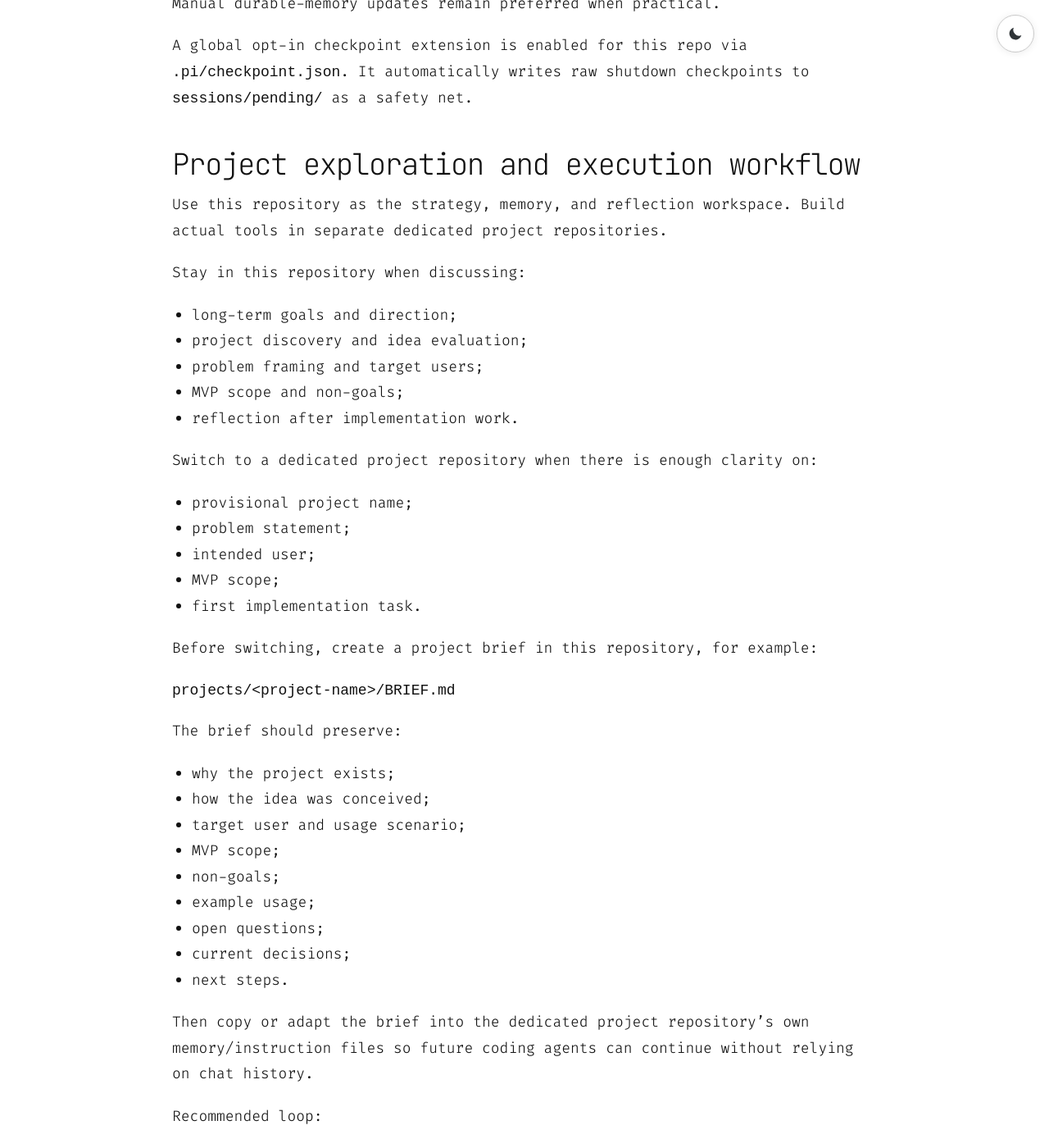
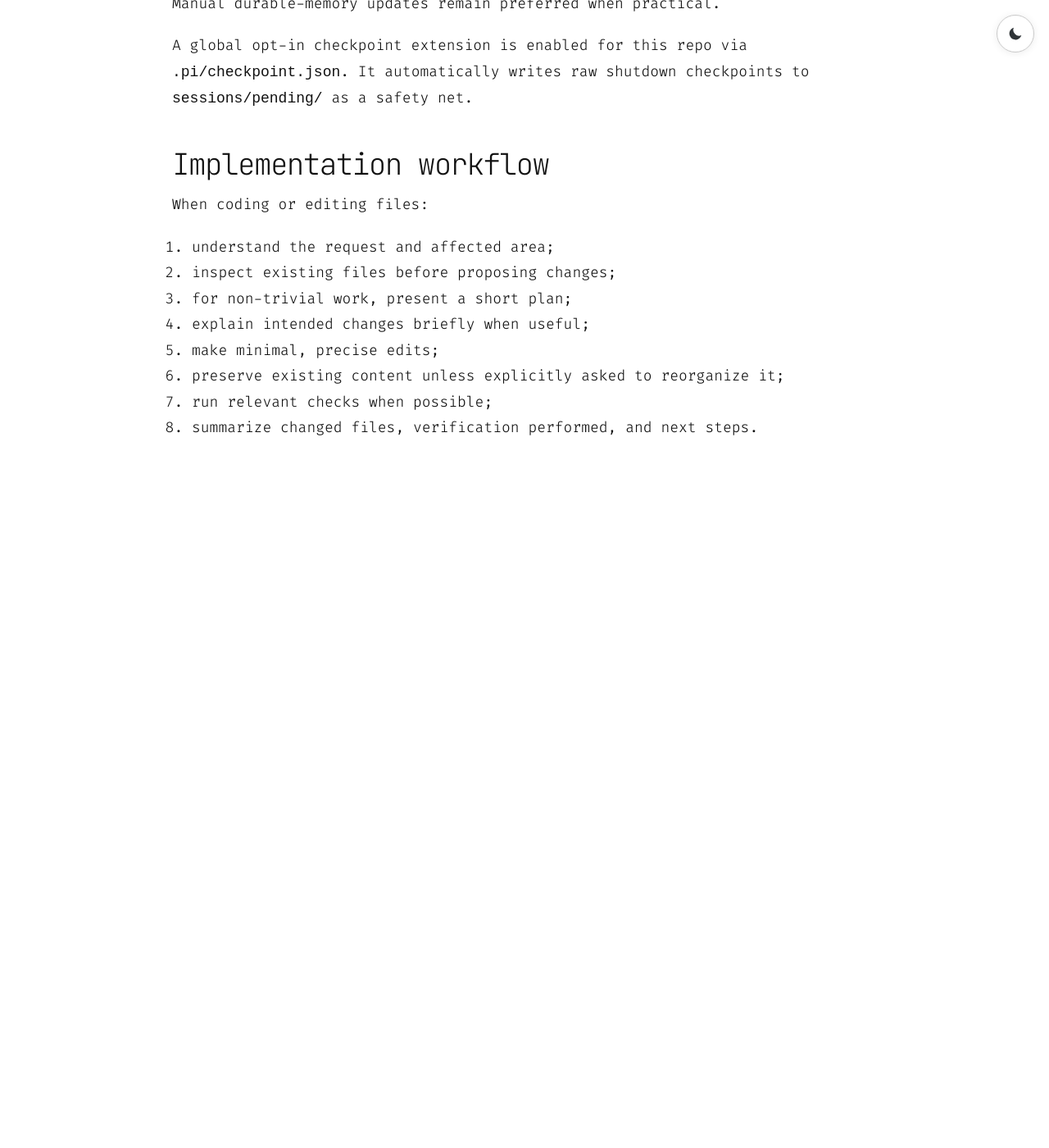
Before and after one commit to adiacov/adiacov.github.io, a Jekyll site: the page built from WORKFLOWS.md, in a window 1280 px wide and 1400 px high, scrolled down 2190 px. Shown: the whole window at 82% size. Built offline with Jekyll 4.4.1, drawn with Linux system fonts in a browser that asks for light colours; our own code applies the rules of GitHub Pages for plain Markdown files; after the commit the page ends 2820 px from its top, so only the background shows below that; some of the changed text lies outside the part shown.

Commit message:
docs: remove private control-room workflow

````diff
--- a/WORKFLOWS.md
+++ b/WORKFLOWS.md
@@ -21,7 +21,7 @@ Before continuing meaningful work:
 5. Treat memory as curated context, not unquestionable truth. Repository state, task systems, and current project files take precedence when they disagree with memory.
 6. If durable memory is stale or contradicted by repo/task reality, update memory or project docs before continuing normal work.
 7. If the task is unclear after reconciliation, ask what we are working on.
-8. Read project scope files relevant to the current task if present, such as `BRIEF.md` or `projects/<project-name>/BRIEF.md`.
+8. Read project scope files relevant to the current task if present, such as `BRIEF.md`, specs, plans, or README files.
 9. For coding or implementation work, read and follow `ENGINEERING.md` if present.
 
 ## Collaboration style
@@ -57,65 +57,6 @@ Manual durable-memory updates remain preferred when practical.
 A global opt-in checkpoint extension is enabled for this repo via `.pi/checkpoint.json`.
 It automatically writes raw shutdown checkpoints to `sessions/pending/` as a safety net.
 
-## Project exploration and execution workflow
-
-Use this repository as the strategy, memory, and reflection workspace.
-Build actual tools in separate dedicated project repositories.
-
-Stay in this repository when discussing:
-
-- long-term goals and direction;
-- project discovery and idea evaluation;
-- problem framing and target users;
-- MVP scope and non-goals;
-- reflection after implementation work.
-
-Switch to a dedicated project repository when there is enough clarity on:
-
-- provisional project name;
-- problem statement;
-- intended user;
-- MVP scope;
-- first implementation task.
-
-Before switching, create a project brief in this repository, for example:
-
-```text
-projects/<project-name>/BRIEF.md
-```
-
-The brief should preserve:
-
-- why the project exists;
-- how the idea was conceived;
-- target user and usage scenario;
-- MVP scope;
-- non-goals;
-- example usage;
-- open questions;
-- current decisions;
-- next steps.
-
-Then copy or adapt the brief into the dedicated project repository's own memory/instruction files so future coding agents can continue without relying on chat history.
-
-Recommended loop:
-
-```text
-life-os:
-  explore idea
-  define project brief
-  decide MVP
-
-tool repo:
-  implement small version
-  test/demo
-  update project state
-
-life-os:
-  reflect on what was learned
-  decide whether to continue, pivot, or stop
-```
-
 ## Implementation workflow
 
 When coding or editing files:
````
